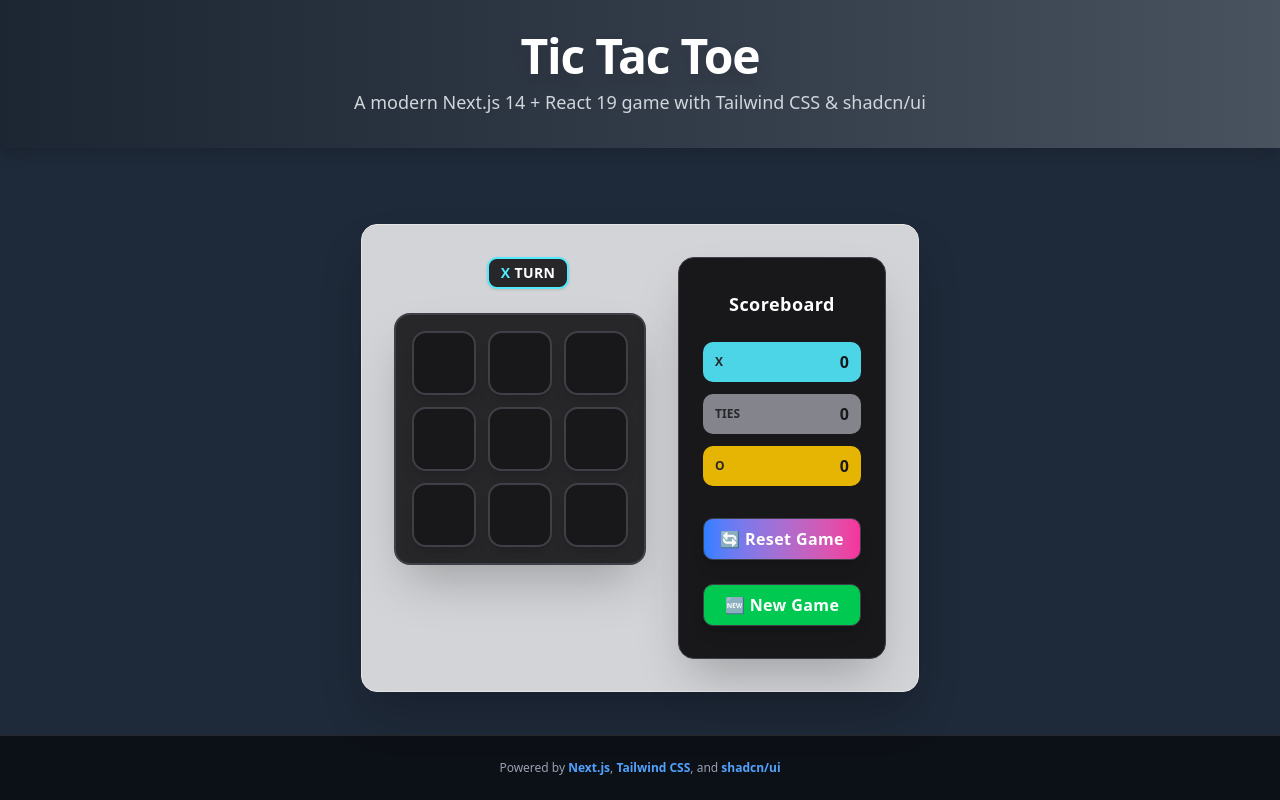
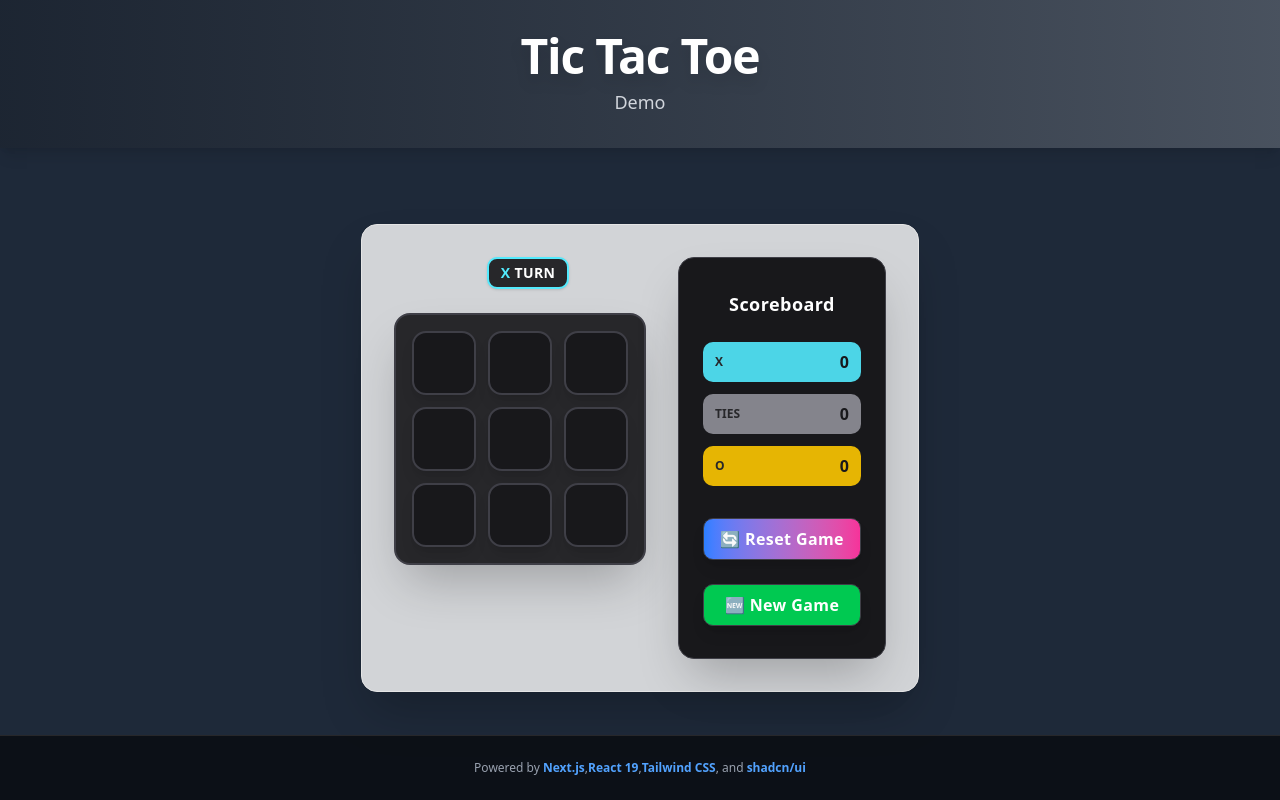
Before and after one commit to Cherubin-Hub/tic-tac-toe, a Next.js app: page / in a window 1280 px wide. Built offline with nearby package versions, Linux system fonts and the light colour scheme.

Commit message:
chore: update homepage and demo text in page.tsx

```diff
--- a/src/app/page.tsx
+++ b/src/app/page.tsx
@@ -5,7 +5,7 @@ export default function Home() {
     <div className="flex flex-col min-h-screen bg-gray-800 text-foreground p-0">
       <header className="w-full py-8 flex flex-col items-center bg-gradient-to-r from-primary/20 to-secondary/20 shadow-lg">
         <h1 className="text-5xl font-extrabold mb-2 text-white tracking-tight drop-shadow-xl">Tic Tac Toe</h1>
-        <p className="text-lg text-gray-300 font-medium">A modern Next.js 14 + React 19 game with Tailwind CSS & shadcn/ui</p>
+        <p className="text-lg text-gray-300 font-medium">Demo</p>
       </header>
       <main className="flex-1 flex flex-col items-center justify-center">
         <div className="border rounded-2xl p-8 bg-card/80 shadow-2xl mt-8">
@@ -13,7 +13,11 @@ export default function Home() {
         </div>
       </main>
       <footer className="py-6 text-xs text-gray-400 text-center border-t border-zinc-800 bg-black/60">
-        Powered by <span className="font-semibold text-primary"></span> <span className="font-semibold text-blue-400">Next.js</span>, <span className="font-semibold text-blue-400">Tailwind CSS</span>, and <span className="font-semibold text-blue-400">shadcn/ui</span>
+        Powered by <span className="font-semibold text-primary"></span>
+        <span className="font-semibold text-blue-400">Next.js</span>,
+        <span className="font-semibold text-blue-400">React 19</span>,
+        <span className="font-semibold text-blue-400">Tailwind CSS</span>,
+        and <span className="font-semibold text-blue-400">shadcn/ui</span>
       </footer>
     </div>
   );
```
